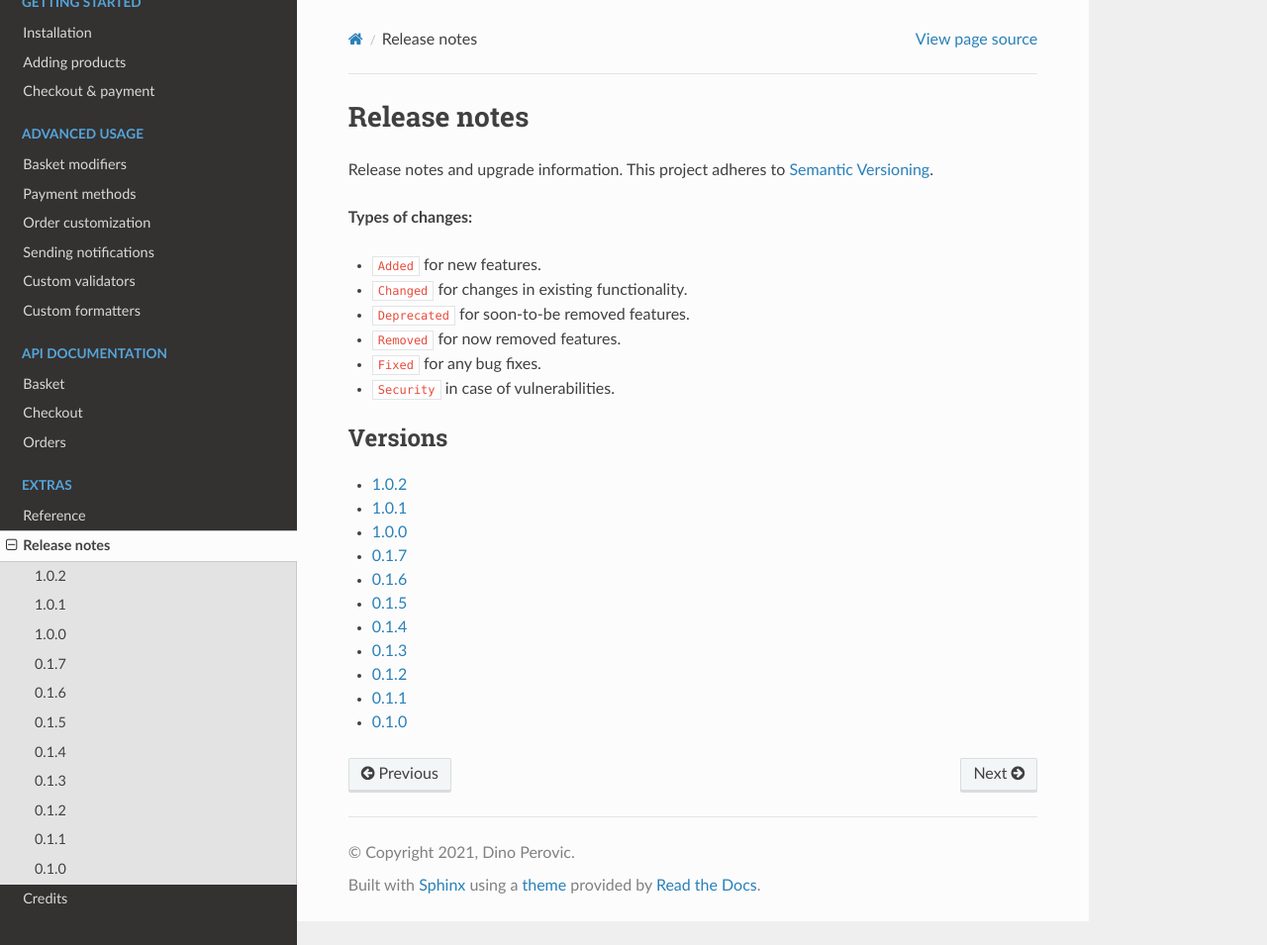
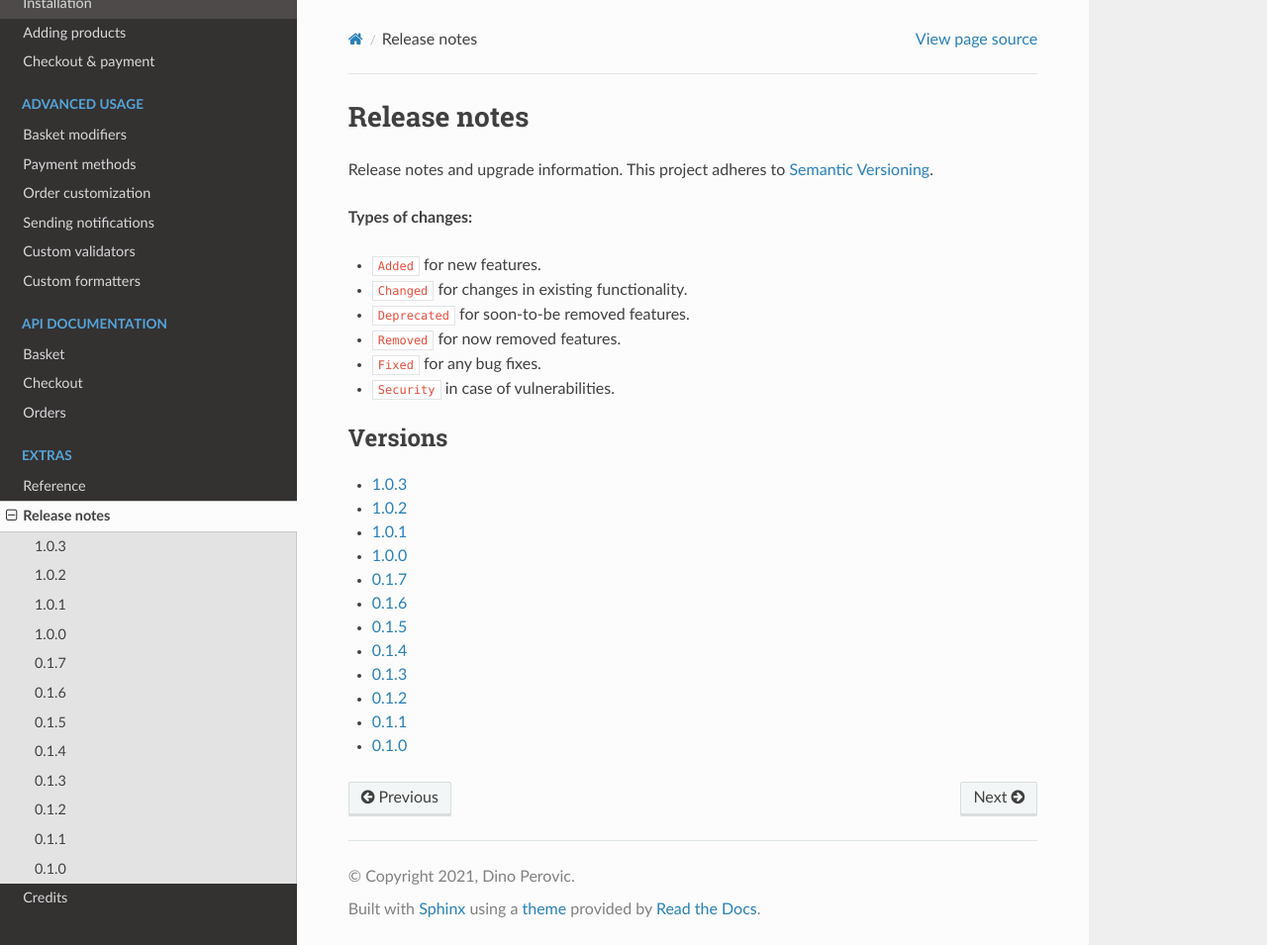
Before and after one commit to mykhailo27/django-salesman, a Sphinx documentation site: the page built from docs/releases/index.rst, in a window 1280 px wide and 955 px high. Shown: the whole window at 99% size. Built offline with Sphinx 7.4.7 and the Read the Docs theme 2.0.0, drawn with Linux system fonts in a browser that asks for light colours.

```diff
--- a/docs/releases/index.rst
+++ b/docs/releases/index.rst
@@ -18,6 +18,7 @@ Release notes and upgrade information. This project adheres to
     :caption: Versions
     :maxdepth: 1
 
+    1.0.3
     1.0.2
     1.0.1
     1.0.0
--- a/pyproject.toml
+++ b/pyproject.toml
@@ -1,6 +1,6 @@
 [tool.poetry]
 name = "django-salesman"
-version = "1.0.2"
+version = "1.0.3"
 description = "Headless e-commerce framework for Django."
 authors = ["Dino Perovic <dino.perovic@gmail.com>"]
 license = "BSD-3-Clause"
@@ -33,7 +33,7 @@ djangorestframework = ">=3.11,<3.13"
 
 # Optional dependencies
 Pygments = {version = "^2.6", optional = true}
-wagtail = {version = ">=2.9,<2.14", optional = true}
+wagtail = {version = ">=2.9,<2.15", optional = true}
 pytest = {version = "~6.2", optional = true}
 pytest-django = {version = "~4.2", optional = true}
 pytest-cov = {version = "~2.11", optional = true}
--- a/salesman/__init__.py
+++ b/salesman/__init__.py
@@ -3,5 +3,5 @@ Salesman
 """
 
 __title__ = 'Salesman'
-__version__ = '1.0.2'
+__version__ = '1.0.3'
 __author__ = 'Dino Perovic'
```
Also changed, not shown: docs/releases/1.0.3.rst (added, +10 -0 lines).
